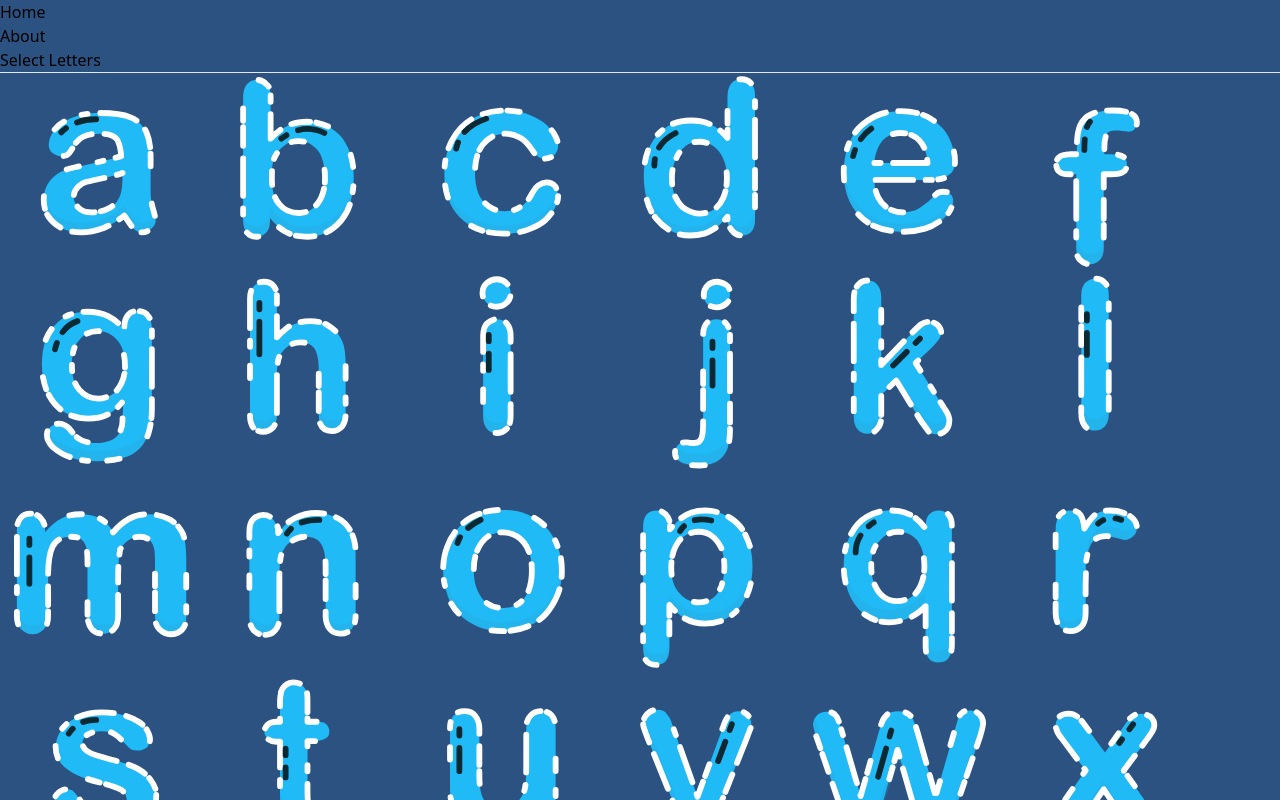
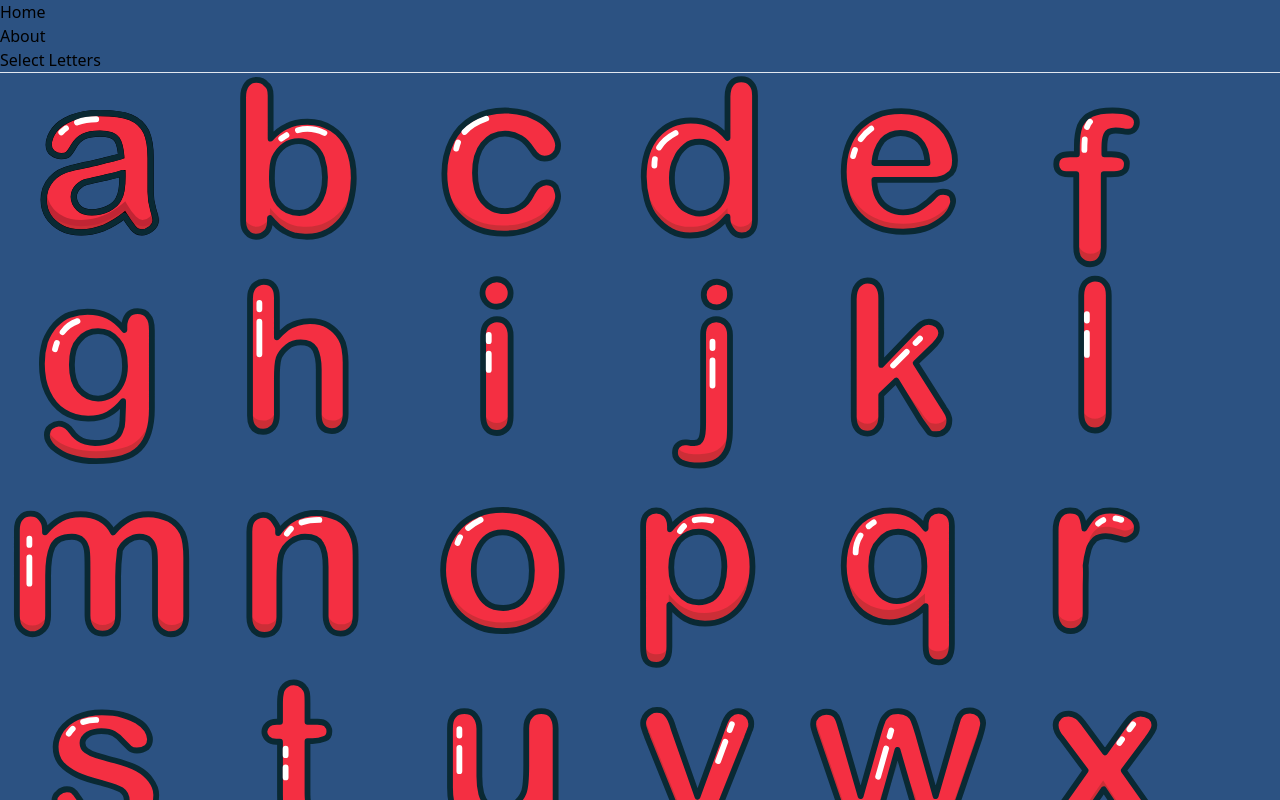
Before and after one commit to mojiwa/toddler-phonics-letter-game, a React (Create React App) app: page /letter-select in a window 1280 px wide. In both pictures the pointer is over the icon 100 px from the left and 173 px from the top of the page. Shown: the top 800 px of the page. Built offline with nearby package versions, Linux system fonts and the light colour scheme.

Commit message:
fix letter Z

```diff
--- a/src/styles/custom.css
+++ b/src/styles/custom.css
@@ -13,7 +13,8 @@
 }
 
 .letter-div > svg:hover {
-
+    fill: cadetblue;
+    stroke: black;
     animation: shuffle-letter 0.6s ease-out;
     transform-origin: center;
 }
```
Also changed, not shown: src/images/z.svg.
